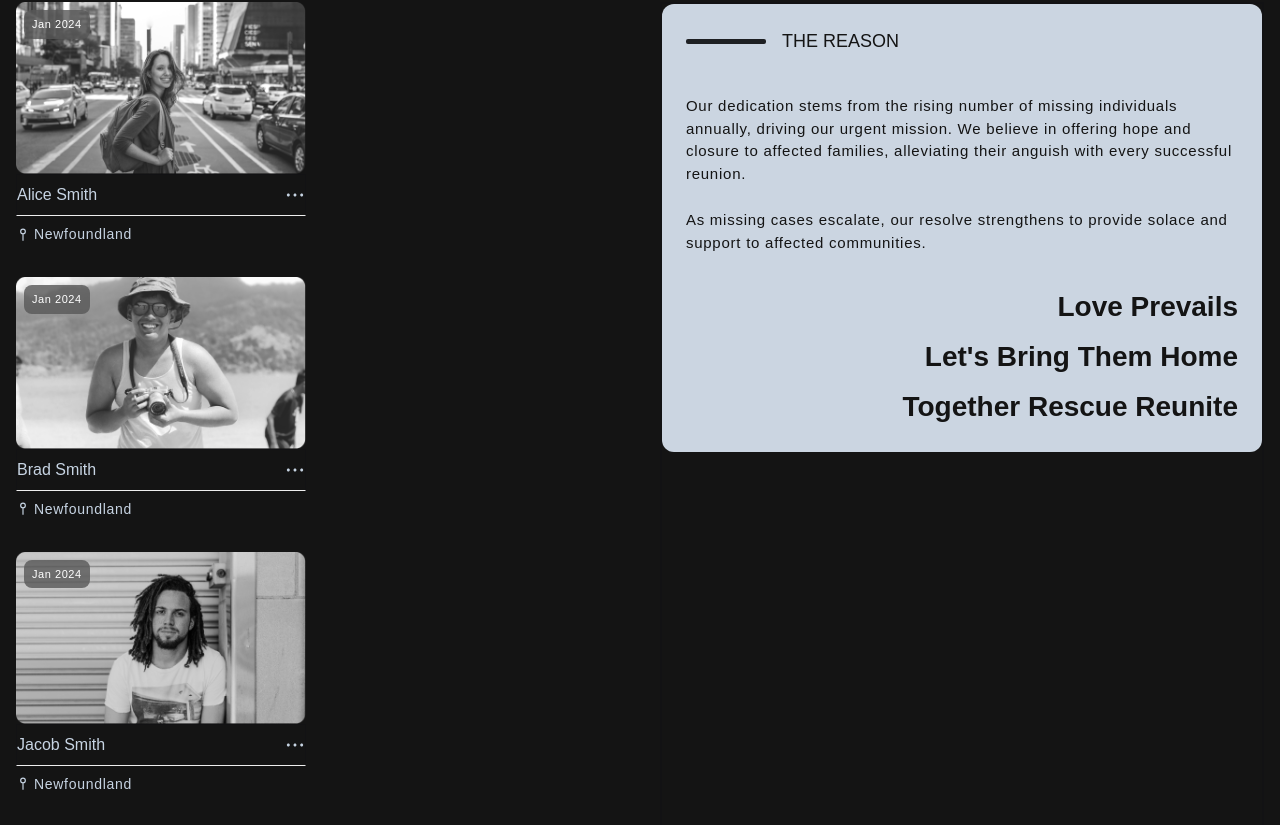
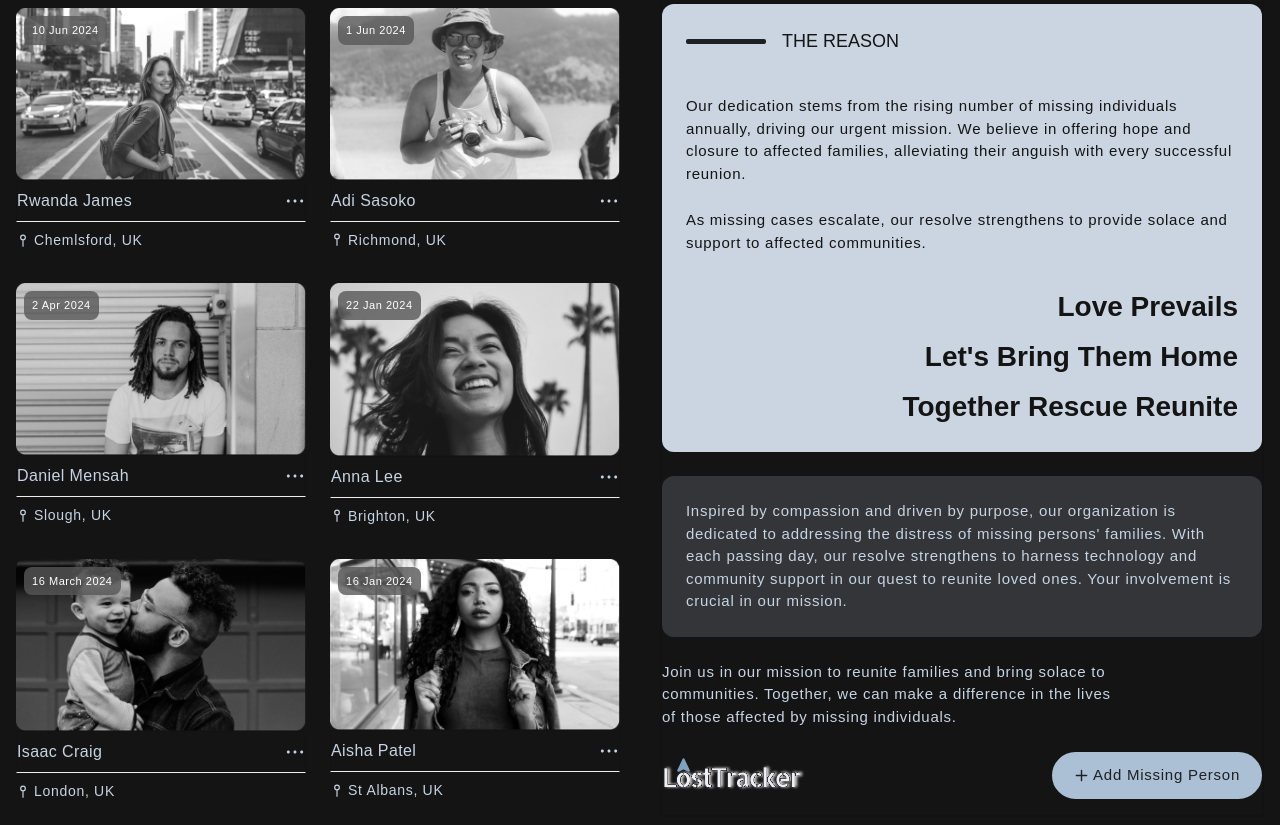
Before and after one commit to joujou144/missing-persons-homepage, a Next.js app: page / in a window 1280 px wide. Shown: the part 1470-2295 px from the top of the page. Built offline with nearby package versions, Linux system fonts and the light colour scheme; a web font is replaced by a local one.

Commit message:
install react-leaflet and reorganise layout of missingpersons

```diff
--- a/components/MissingPersons.tsx
+++ b/components/MissingPersons.tsx
@@ -11,10 +11,10 @@
 
 const MissingPersons = ({ missing, className }: MissingPersonProps) => {
   return (
-    <div className={`${className}`}>
-      <ul className="flex flex-col items-center gap-6 md:flex-row md:flex-wrap md:justify-center min-[850px]:justify-between">
+    <div className={`${className} grid place-content-center`}>
+      <ul className="w-full grid gap-6 grid-cols-1 md:grid-cols-2 min-[850px]:grid-cols-3 lg:grid-cols-2">
         {missing.map(({ name, imageSrc, location, createdAt }) => (
-          <li key={name} className="relative">
+          <li key={name} className="relative content-font">
             <Image
               src={imageSrc}
               alt={name}
@@ -24,15 +24,13 @@
             />
             <DatePill createdAt={createdAt} />
             <div className="flexBetween py-2 border-[1px] border-b-gray-10">
-              <p className="font-lighter">{name}</p>
+              <p className="font-lighter tracking-wide">{name}</p>
               <RxDotsHorizontal size={20} />
             </div>
 
             <div className="text-[14px] py-2 flex gap-1 items-center">
               <GrLocationPin />
-              <p className="content-font tracking-wider font-light">
-                {location}
-              </p>
+              <p className="tracking-wider font-light">{location}</p>
             </div>
           </li>
         ))}
--- a/constant/index.ts
+++ b/constant/index.ts
@@ -1,3 +1,5 @@
+import { LatLngTuple } from "leaflet";
+
 // NAVIGATION
 export const NAV_LINKS = [
   { href: "/#about", key: "about", label: "About" },
@@ -90,56 +92,63 @@
   imageSrc: string;
   location: string;
   createdAt: string;
+  geocode?: LatLngTuple;
 };
 
 export const persons: PersonProps[] = [
   {
-    name: "Alice Smith",
+    name: "Rwanda James",
     imageSrc: "/jane-doe-1.png",
-    location: "Newfoundland",
-    createdAt: "Jan 2024",
+    location: "Chemlsford, UK",
+    createdAt: "10 Jun 2024",
+    geocode: [51.433727, -0.214443] as LatLngTuple,
   },
   {
-    name: "Brad Smith",
+    name: "Adi Sasoko",
     imageSrc: "/jon-doe-1.png",
-    location: "Newfoundland",
-    createdAt: "Jan 2024",
+    location: "Richmond, UK",
+    createdAt: "1 Jun 2024",
+    geocode: [51.433727, -0.214443] as LatLngTuple,
   },
   {
-    name: "Jacob Smith",
+    name: "Daniel Mensah",
     imageSrc: "/jon-doe-2.png",
-    location: "Newfoundland",
-    createdAt: "Jan 2024",
+    location: "Slough, UK",
+    createdAt: "2 Apr 2024",
+    geocode: [51.510536, -0.595041] as LatLngTuple,
   },
   {
-    name: "Jessica Smith",
+    name: "Anna Lee",
     imageSrc: "/jane-doe-3.png",
-    location: "Newfoundland",
-    createdAt: "Jan 2024",
+    location: "Brighton, UK",
+    createdAt: "22 Jan 2024",
+    geocode: [51.433727, -0.214443] as LatLngTuple,
   },
   {
-    name: "Isaac Smith",
+    name: "Isaac Craig",
     imageSrc: "/jon-doe-3.png",
-    location: "Newfoundland",
-    createdAt: "Jan 2024",
+    location: "London, UK",
+    createdAt: "16 March 2024",
+    geocode: [51.433727, -0.214443] as LatLngTuple,
   },
   {
-    name: "Penelope Smith",
+    name: "Aisha Patel",
     imageSrc: "/jane-doe-2.png",
-    location: "Newfoundland",
-    createdAt: "Jan 2024",
+    location: "St Albans, UK",
+    createdAt: "16 Jan 2024",
+    geocode: [51.433727, -0.214443] as LatLngTuple,
   },
 ];
 
 // FOOTER SECTION
-export const COPYRIGHT = "Copyright © 2024 LostinNL. All Rights Reserved.";
+export const COPYRIGHT = "Copyright © 2024 LostTracker. All Rights Reserved.";
 
 export const CONTACT = [
   {
     content:
       "  Email, call or complete the form to learn how we could assist you.",
   },
-  { content: "info@lostinnl.com" },
+  { content: "info@losttracker.com" },
   { content: "(+123) 456 789" },
 ];
 
```
Also changed, not shown: package.json (+5 -2 lines), 1 other file (tests, documents, lock files or other folders).
